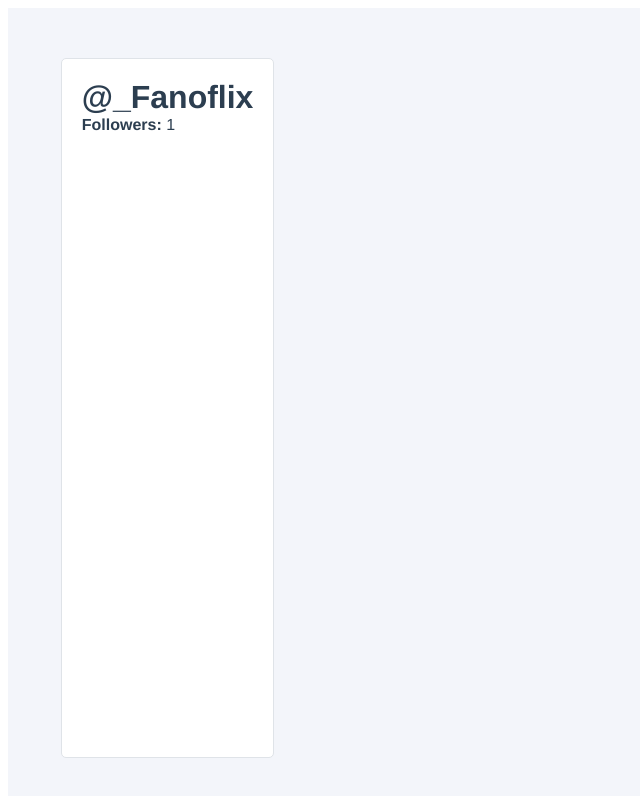
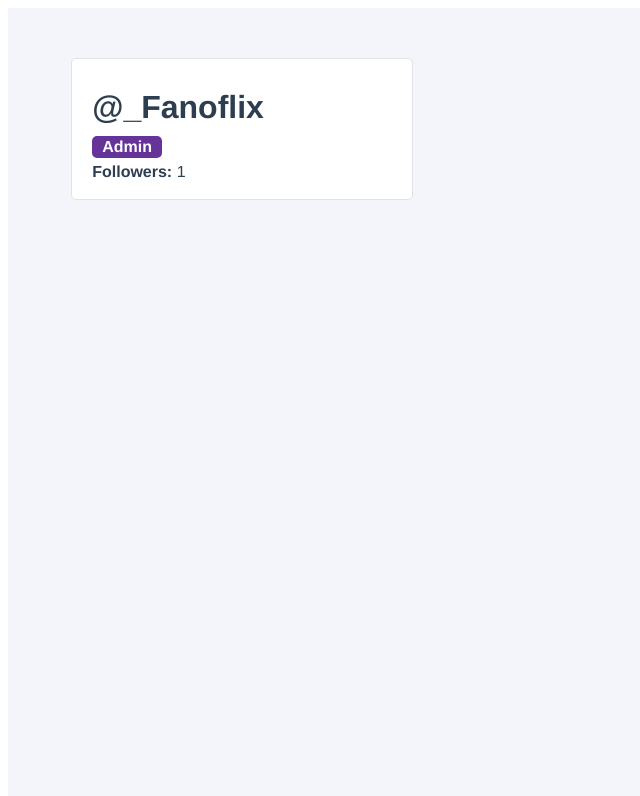
Before and after one commit to Fanoflix/twitter-clone, a Vue app: page / in a window 1280 px wide. Shown: the top 796 px of the page, without its empty margins (0-640 px from the left). Built offline with nearby package versions, Linux system fonts and the light colour scheme.

Commit message:
Updated UserProfile Component
Added 'Admin Badge' without Functionality

```diff
--- a/src/components/UserProfile.vue
+++ b/src/components/UserProfile.vue
@@ -2,6 +2,9 @@
     <div class="user-profile">
         <div class="user-profile__user-panel">
             <h1 class="user-profile__username"> @{{ user.username }} </h1>
+                <div class="user-profile__admin-badge">
+                    Admin
+                </div>
                <div class="user-profile__follower-count">
                     <strong>Followers: </strong> {{ followers }}
                </div>
@@ -59,19 +62,40 @@ export default {
     grid-template-columns: 1fr 3fr;
     width: 100%;
     padding: 50px 5%;
+
 }
 
 .user-profile__user-panel {
+    size: auto;
     display: flex;
     flex-direction: column;
     margin-right: 50px;
-    padding: 20px;
+    padding: 20px 20px;
     background-color: white;
     border-radius: 5px;
     border: 1px solid #dfe3e8;
+    width: 300px;
+    height: 100px;
 }
 
+.user-profile__username {
+    padding: 10px 0px;
+}
+
+.user-profile__admin-badge {
+    background: rebeccapurple;
+    color: white;
+    border-radius: 5px;
+    margin-right: auto;
+    font-weight: bold;
+    padding: 2px 10px;
+}
+
+.user-profile__follower-count {
+    padding: 5px 0px;
+}
 h1 {
+    padding: 10px 0px;
     margin: 0;
 }
 </style>
```
